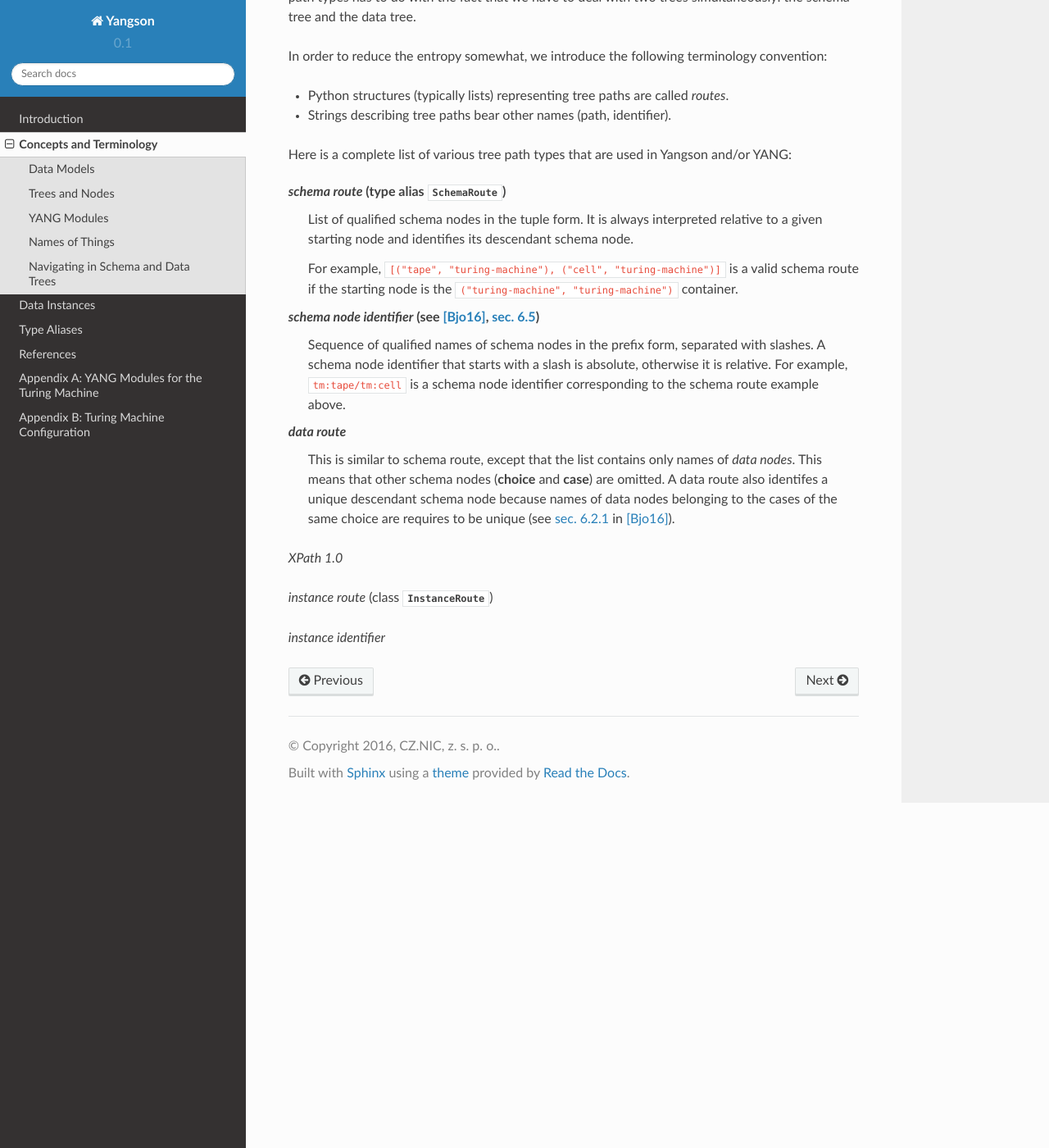
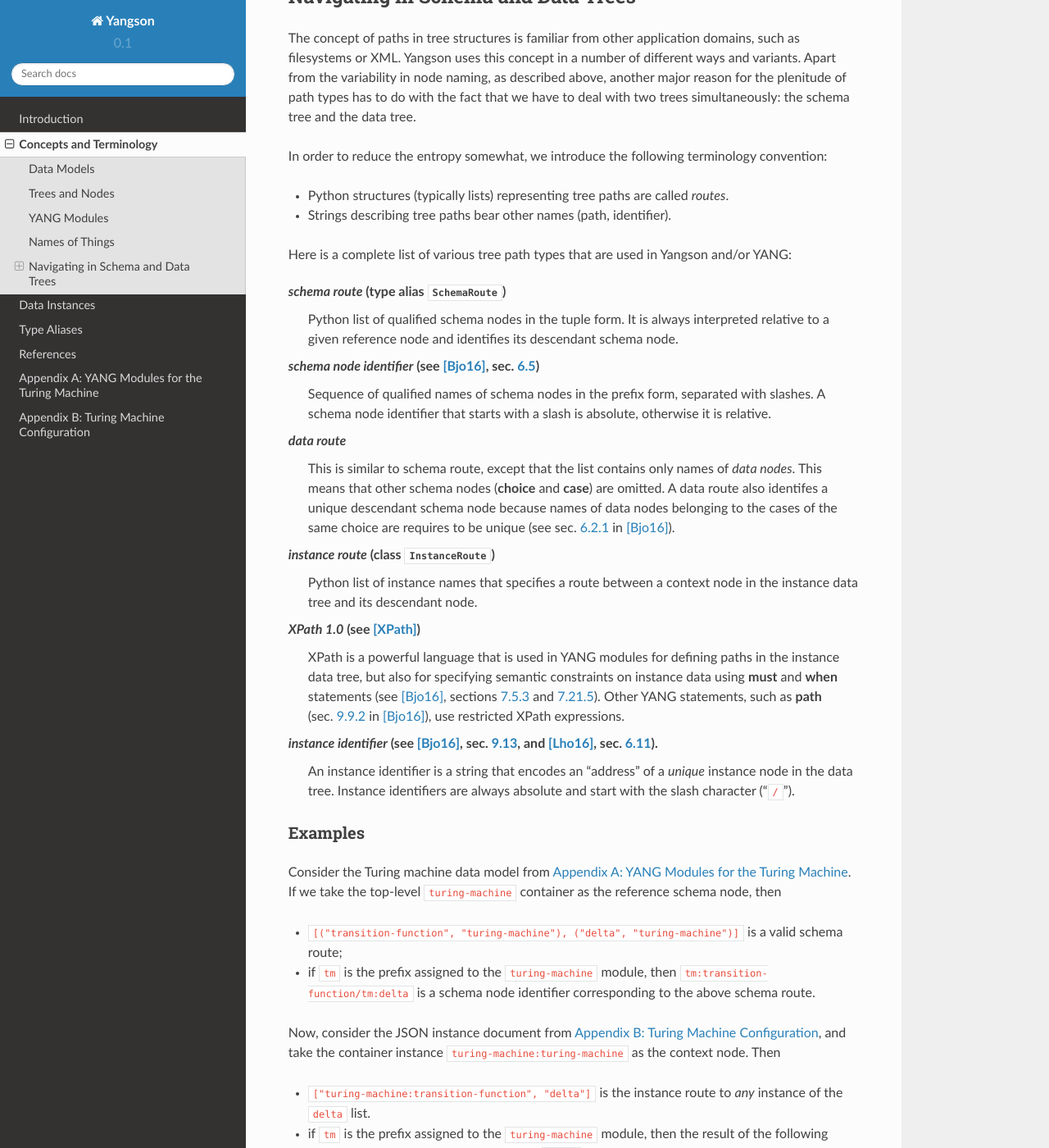
Before and after one commit to CZ-NIC/yangson, a Sphinx documentation site: the page built from docs/concepts-terms.rst, in a window 1280 px wide and 1400 px high, scrolled down 3587 px. Shown: the whole window at 82% size. Built offline with Sphinx 7.4.7 and the Read the Docs theme 2.0.0, drawn with Linux system fonts in a browser that asks for light colours; some of the changed text lies outside the part shown.

Commit message:
Finish 'Concepts and Terminology'.

```diff
--- a/docs/concepts-terms.rst
+++ b/docs/concepts-terms.rst
@@ -66,9 +66,11 @@
 Names of Things
 ***************
 
-YANG modules defines entities of different types, most of them are named. In order to avoid conflicts between names defined in different modules, every such name belongs to the namespace of the module in which it is defined. In Yangson, we represent such qualified names as a tuple ``(name, modname)`` where ``modname`` is the name of the module in which ``name`` is defined. The module :mod:`typealiases` defines an alias for qualified names, namely :const:`QualName`.
+YANG modules defines entities of different types, most of them are named. In order to avoid conflicts between names defined in different modules, every such name belongs to the namespace of the module in which it is defined. In Yangson, we represent such qualified names as a tuple ``(name, modname)`` where ``modname`` is the name of the module in which ``name`` is defined.
 
-For example, the :ref:`turing-machine` module contains (at line 123) the following definition of a *leaf* data node::
+The module :mod:`typealiases` defines an alias for qualified names, namely :const:`QualName`.
+
+For example, the :ref:`turing-machine` module contains (at line 123) the following definition of a **leaf** data node::
 
   leaf label {
     type string;
@@ -89,9 +91,11 @@
 
 If the reference appears in the same module as the definition of ``name``, then the prefix (and colon) may be omitted.
 
+The module :mod:`typealiases` defines the alias :const:`PrefName` that is intended to be used for prefixed names.
+
 Class method :meth:`translate_name` in the :class:`Context` class is available for translating a qualified name in prefix form to the tuple form of Yangson.
 
-Finally, JSON-encoded instance documents use yet another set of naming rules that are defined in [Lho16]_. Examples can be found in :ref:`app-b`.
+Finally, JSON-encoded instance documents use yet another set of naming rules that are defined in [Lho16]_. Examples can be found in :ref:`app-b`. The module :mod:`typealiases` defines the alias :const:`InstanceName` that for such instance names.
 
 Navigating in Schema and Data Trees
 ***********************************
@@ -107,21 +111,56 @@
 Here is a complete list of various tree path types that are used in Yangson and/or YANG:
 
 *schema route* (type alias :const:`SchemaRoute`)
-  List of qualified schema nodes in the tuple form. It is always interpreted relative to a given starting node and identifies its descendant schema node.
+  Python list of qualified schema nodes in the tuple form. It is always interpreted relative to a given reference node and identifies its descendant schema node.
 
-  For example, ``[("tape", "turing-machine"), ("cell", "turing-machine")]`` is a valid schema route if the starting node is the ``("turing-machine", "turing-machine")`` container.
-
-*schema node identifier* (see [Bjo16]_, `sec. 6.5`_)
-  Sequence of qualified names of schema nodes in the prefix form, separated with slashes. A schema node identifier that starts with a slash is absolute, otherwise it is relative. For example, ``tm:tape/tm:cell`` is a schema node identifier corresponding to the schema route example above.
+*schema node identifier* (see [Bjo16]_, sec. `6.5`_)
+  Sequence of qualified names of schema nodes in the prefix form, separated with slashes. A schema node identifier that starts with a slash is absolute, otherwise it is relative.
 
 *data route*
-  This is similar to schema route, except that the list contains only names of *data nodes*. This means that other schema nodes (**choice** and **case**) are omitted. A data route also identifes a unique descendant schema node because names of data nodes belonging to the cases of the same choice are requires to be unique (see `sec. 6.2.1`_ in [Bjo16]_).
-
-*XPath 1.0*
+  This is similar to schema route, except that the list contains only names of *data nodes*. This means that other schema nodes (**choice** and **case**) are omitted. A data route also identifes a unique descendant schema node because names of data nodes belonging to the cases of the same choice are requires to be unique (see sec. `6.2.1`_ in [Bjo16]_).
 
 *instance route* (class :class:`InstanceRoute`)
+  Python list of instance names that specifies a route between a context node in the instance data tree and its descendant node.
 
-*instance identifier*
+*XPath 1.0* (see [XPath]_)
+  XPath is a powerful language that is used in YANG modules for defining paths in the instance data tree, but also for specifying semantic constraints on instance data using **must** and **when** statements (see [Bjo16]_, sections `7.5.3`_ and `7.21.5`_). Other YANG statements, such as **path** (sec. `9.9.2`_ in [Bjo16]_), use restricted XPath expressions.
 
-.. _sec. 6.2.1: https://tools.ietf.org/html/draft-ietf-netmod-rfc6020bis-11#section-6.2.1
-.. _sec. 6.5: https://tools.ietf.org/html/draft-ietf-netmod-rfc6020bis-11#section-6.5
+*instance identifier* (see [Bjo16]_, sec. `9.13`_, and [Lho16]_, sec. `6.11`_).
+  An instance identifier is a string that encodes an “address” of a *unique* instance node in the data tree. Instance identifiers are always absolute and start with the slash character (“``/``”).
+
+Examples
+--------
+
+Consider the Turing machine data model from :ref:`app-a`. If we take the top-level ``turing-machine`` container as the reference schema node, then
+
+* ``[("transition-function", "turing-machine"), ("delta", "turing-machine")]`` is a valid schema route;
+
+* if  ``tm`` is the prefix assigned to the ``turing-machine`` module, then ``tm:transition-function/tm:delta`` is a schema node identifier corresponding to the above schema route.
+
+Now, consider the JSON instance document from :ref:`app-b`, and take the container instance ``turing-machine:turing-machine`` as the context node. Then
+
+* ``["turing-machine:transition-function", "delta"]`` is the instance route to *any* instance of the ``delta`` list.
+
+* if  ``tm`` is the prefix assigned to the ``turing-machine`` module, then the result of the following XPath expression is the first entry of the ``delta`` list::
+
+    tm:transition-function/tm:delta[tm:label='both-a']
+
+  or also
+
+  ::
+
+    tm:transition-function/tm:delta[1]
+
+* The instance identifier of the third entry of the ``delta`` list is
+
+  ::
+
+     /turing-machine:turing-machine/transition-function/delta[label='end']
+
+.. _6.2.1: https://tools.ietf.org/html/draft-ietf-netmod-rfc6020bis-11#section-6.2.1
+.. _6.5: https://tools.ietf.org/html/draft-ietf-netmod-rfc6020bis-11#section-6.5
+.. _7.5.3: https://tools.ietf.org/html/draft-ietf-netmod-rfc6020bis-11#section-7.5.3
+.. _7.21.5: https://tools.ietf.org/html/draft-ietf-netmod-rfc6020bis-11#section-7.21.5
+.. _9.9.2: https://tools.ietf.org/html/draft-ietf-netmod-rfc6020bis-11#section-9.9.2
+.. _9.13: https://tools.ietf.org/html/draft-ietf-netmod-rfc6020bis-11#section-9.13
+.. _6.11: https://tools.ietf.org/html/draft-ietf-netmod-yang-json-10#section-6.11
--- a/docs/references.rst
+++ b/docs/references.rst
@@ -41,3 +41,9 @@
 	     Internet Engineering Task Force, 2005.
 
 __ https://tools.ietf.org/html/rfc3986
+
+.. [XPath] Clark, J.; DeRose S. *XML Path Language (XPath) Version
+	   1.0*. W3C Recommendation `REC-xpath-19991116`__, World Wide
+	   Web Consortium, 1999.
+
+__ http://www.w3.org/TR/1999/REC-xpath-19991116/
```
Also changed, not shown: 1 other file.
